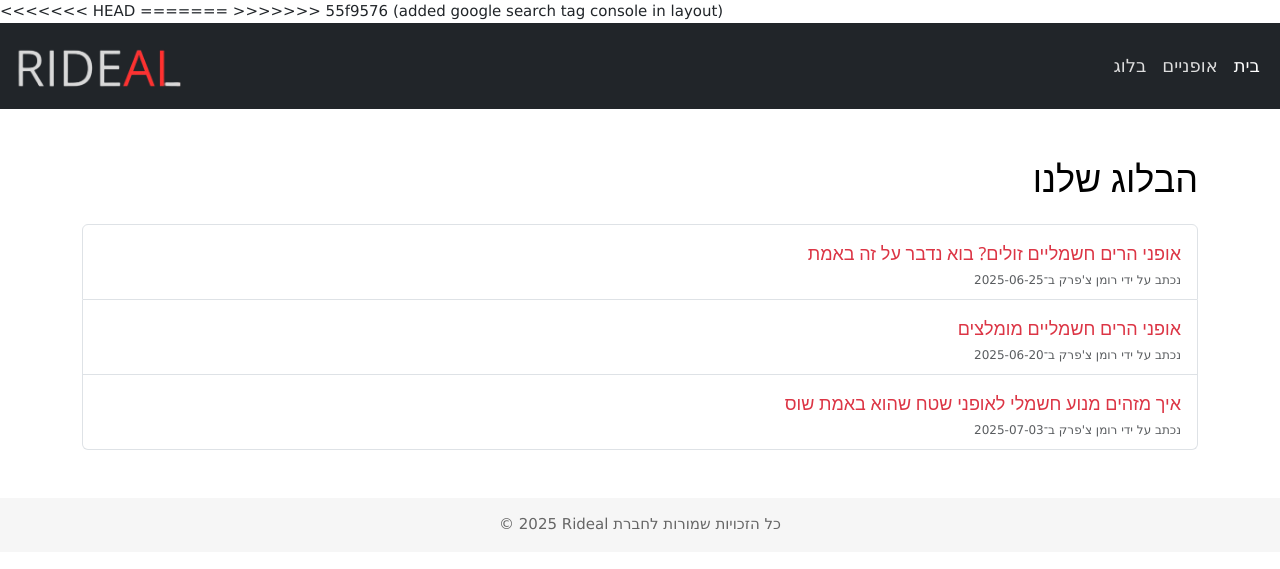
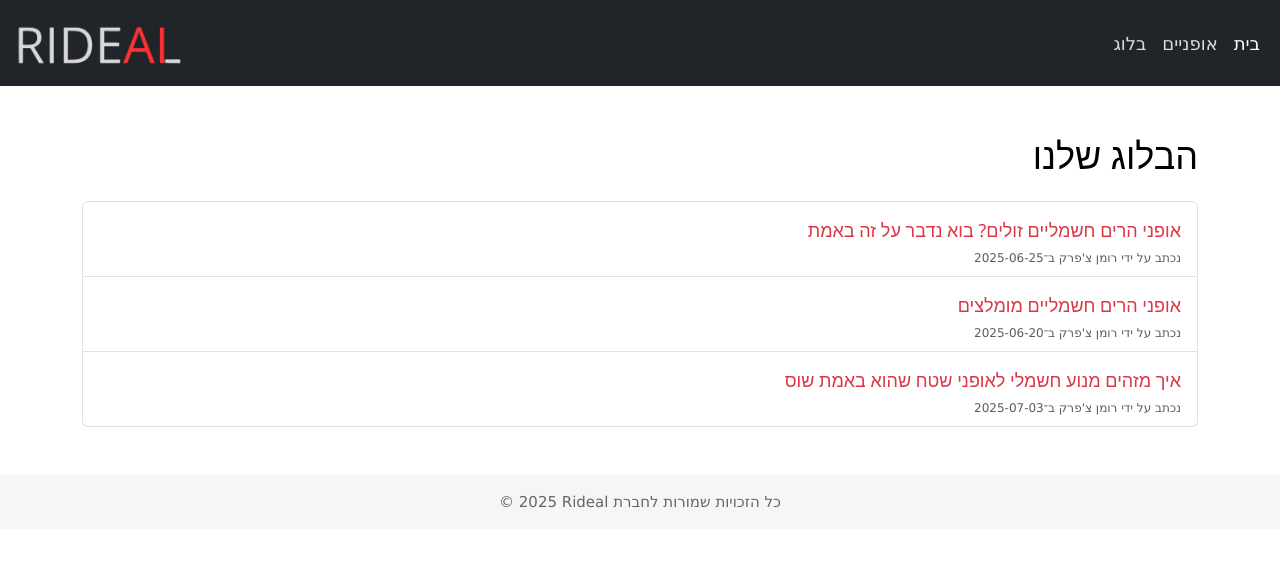
Before and after one commit to RomanCheprack/emtb, a Flask app: page /blog in a window 1280 px wide. Shown: the top 569 px of the page. Run offline with Flask 3, Linux system fonts and the light colour scheme; some libraries are stand-ins or nearby versions.

Commit message:
Resolved merge conflict in layout.html and added GA4 tag

```diff
--- a/templates/layout.html
+++ b/templates/layout.html
@@ -3,7 +3,6 @@
 <head>
     <meta name="viewport" content="width=device-width, initial-scale=1">
     <meta charset="UTF-8">
-<<<<<<< HEAD
     <!-- Google tag (gtag.js) -->
     <meta name="google-site-verification" content="AtYPxQY8ts7KFVMc0by0ctl4LPQSdYLgZlmRZ4k-zGY" />
     <!-- Google tag (gtag.js) -->
@@ -14,8 +13,6 @@
         gtag('js', new Date());
         gtag('config', 'G-W93XNT3WSV');
     </script>
-=======
->>>>>>> 55f9576 (added google search tag console in layout)
     <title>{{ title or "Rideal" }}</title>
     <meta name="google-site-verification" content="AtYPxQY8ts7KFVMc0by0ctl4LPQSdYLgZlmRZ4k-zGY" />
     <link href="https://cdn.jsdelivr.net/npm/bootstrap@5.3.0/dist/css/bootstrap.min.css" rel="stylesheet">
```
